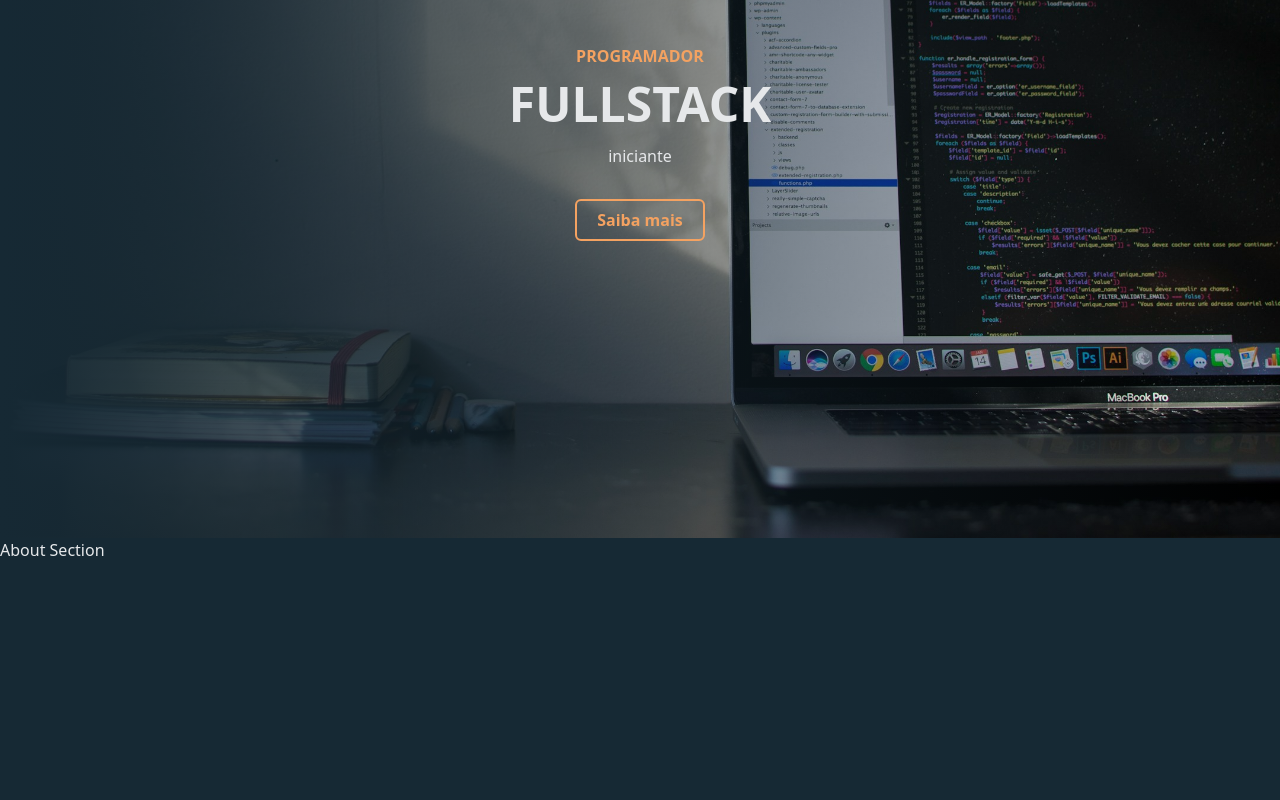
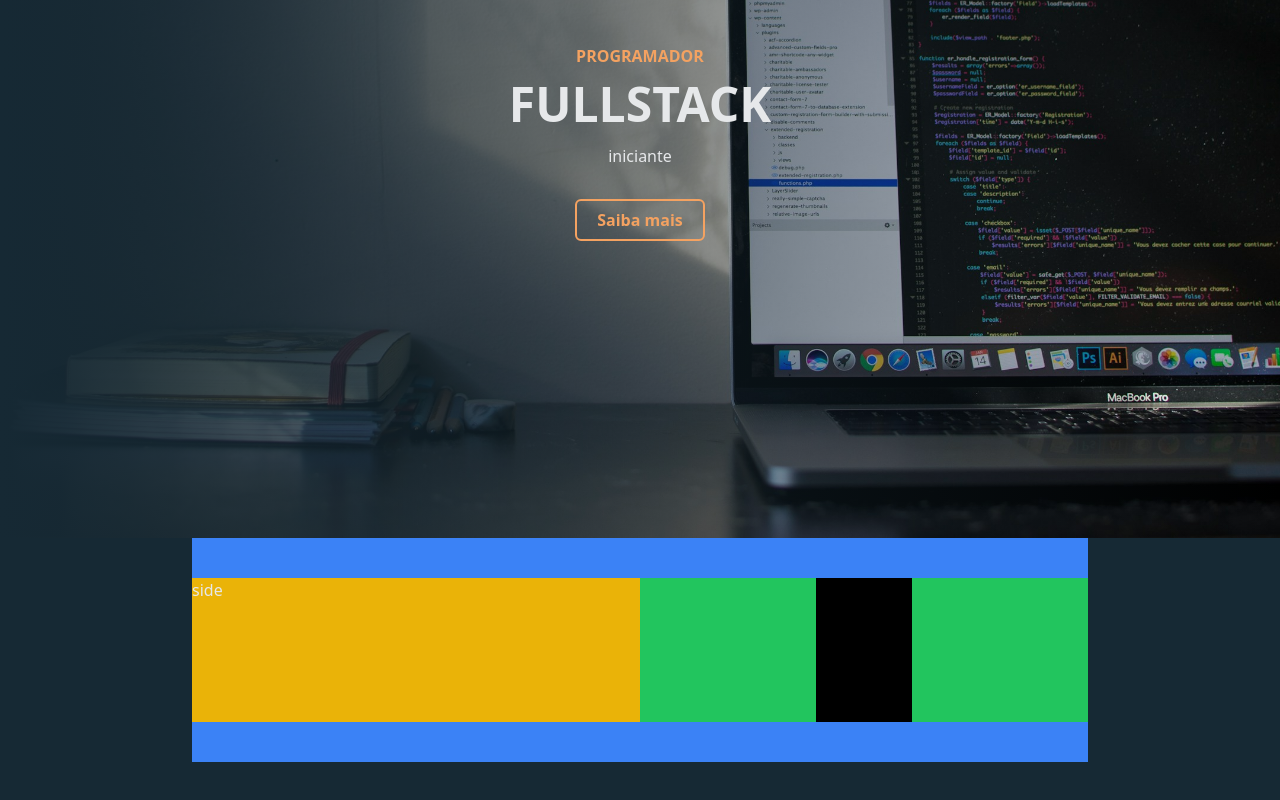
Before and after one commit to Dropedro-dev/portifolio, a Next.js app: page / in a window 1280 px wide. Shown: the part 262-1062 px from the top of the page. After the commit the page ends 1024 px from the top, so only its background shows below. Built offline with nearby package versions, Linux system fonts and the light colour scheme.

Commit message:
inicializando aboutSection

```diff
--- a/src/app/globals.css
+++ b/src/app/globals.css
@@ -2,9 +2,18 @@
 @tailwind components;
 @tailwind utilities;
 
+* {
+  margin: 0;
+  padding: 0;
+  box-sizing: border-box;
+}
+
+html, body {
+  overflow-x: hidden;
+}
+
 html {
   scroll-behavior: smooth;
-  box-sizing: border-box;
 }
 
 body {
--- a/src/components/aboutSection/aboutSection.tsx
+++ b/src/components/aboutSection/aboutSection.tsx
@@ -2,9 +2,17 @@ export const AboutSection = () => {
     return (
         <section
             id="about"
-            className="w-screen h-screen"
+            className="max-w-4xl mx-auto flex bg-red-500"
         >
-            About Section
+            <div className="py-10 flex-1 flex flex-col lg:flex-row-reverse bg-blue-500">
+                <div className="flex-1 flex justify-center items-center bg-green-500">
+                    <div className="relative h-36 w-24 bg-red-500">
+                        <div className="absolut h-36 w-24 bg-black -left-3 bo"></div>
+                    </div>
+                </div>
+                <div className="flex-1 bg-yellow-500">side</div>
+
+            </div>
         </section>
     )
 }
```
